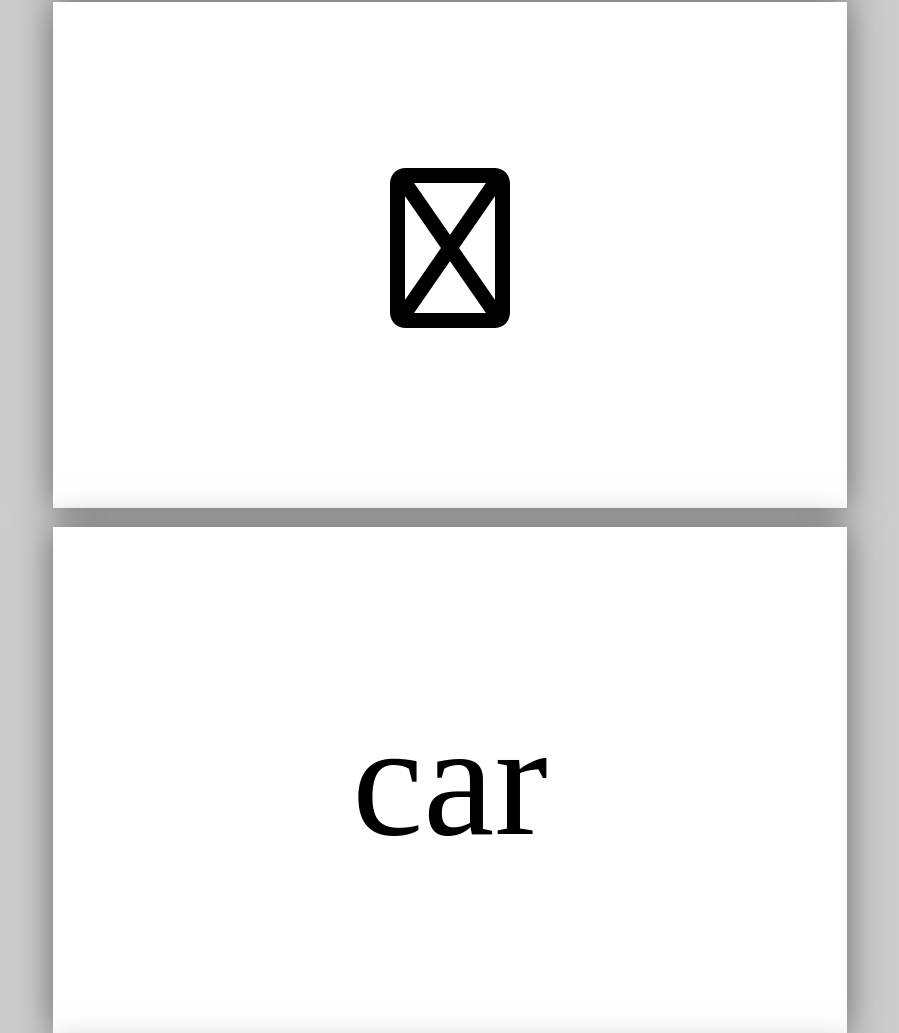
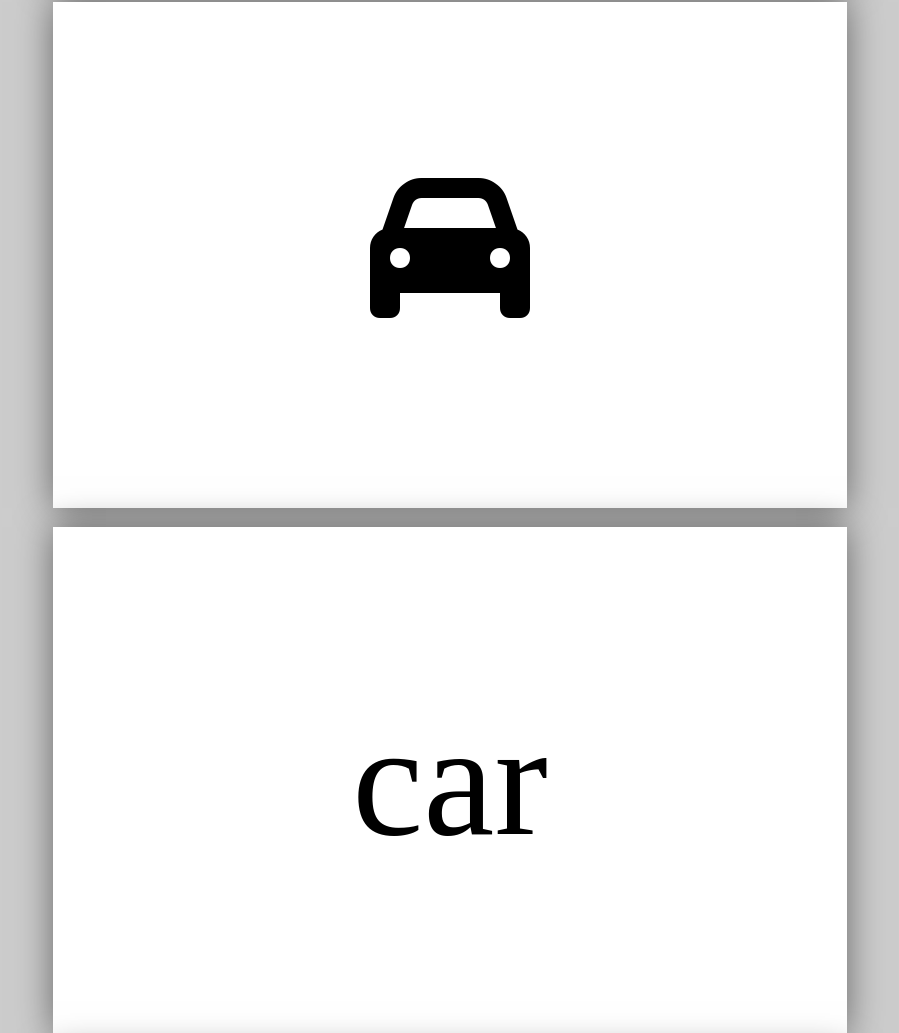
Before and after one commit to mikestichling/mikestichling.github.io, a plain HTML site: page index.html in a window 1280 px wide. Shown: the part 1057-2090 px from the top of the page, without its empty margins (190-1089 px from the left). Drawn offline with Linux system fonts and the light colour scheme.

Commit message:
add config map of words

```diff
--- a/index.html
+++ b/index.html
@@ -48,13 +48,28 @@
     <body id="main"></body>
 
     <script>
-        const words = ["heart", "car", "chair", "umbrella", "sun", "moon", "carrot", "dog", "cat", "pizza-slice", "apple-whole", "leaf", "fish-fins", "glasses", "hat-cowboy", "star", "eye", "dove", "clock", "lightbulb"];
-
-        const getWord = (value) => {
-            if (value.indexOf("-") > 0) return value.substring(0, value.indexOf("-"));
-
-            return value;
-        };
+        const words = [
+                { word: "heart", type: "regular", icon:"heart"},
+                { word: "car", type: "solid", icon:"car"},
+                { word: "chair", type: "solid", icon:"chair"},
+                { word: "umbrella", type: "solid", icon:"umbrella"},
+                { word: "sun", type: "regular", icon:"sun"},
+                { word: "moon", type: "regular", icon:"moon"},
+                { word: "carrot", type: "solid", icon:"carrot"},
+                { word: "dog", type: "solid", icon:"dog"},
+                { word: "cat", type: "solid", icon:"cat"},
+                { word: "pizza", type: "solid", icon:"pizza-slice"},
+                { word: "apple", type: "solid", icon:"apple-whole"},
+                { word: "leaf", type: "solid", icon:"leaf"},
+                { word: "fish", type: "solid", icon:"fish-fins"},
+                { word: "glasses", type: "solid", icon:"glasses"},
+                { word: "hat", type: "solid", icon:"hat-cowboy"},
+                { word: "star", type: "regular", icon:"star"},
+                { word: "eye", type: "regular", icon:"eye"},
+                { word: "bird", type: "solid", icon:"dove"},
+                { word: "clock", type: "regular", icon:"clock"},
+                { word: "light", type: "regular", icon:"lightbulb"},
+              ];
 
         document.getElementById("main").innerHTML = words.reduce(
             (a, value) =>
@@ -62,13 +77,13 @@
                 `<page>
                   <div class="container">
                     <div>
-                      <i class="fa-regular fa-${value}"></i>
+                      <i class="fa-${value.type} fa-${value.icon}"></i>
                     </div>
                   </div>
                 </page>
                 <page>
                   <div class="container">
-                    <div>${getWord(value)}</div>
+                    <div>${value.word}</div>
                   </div>
                 </page>`,
             ""
```
